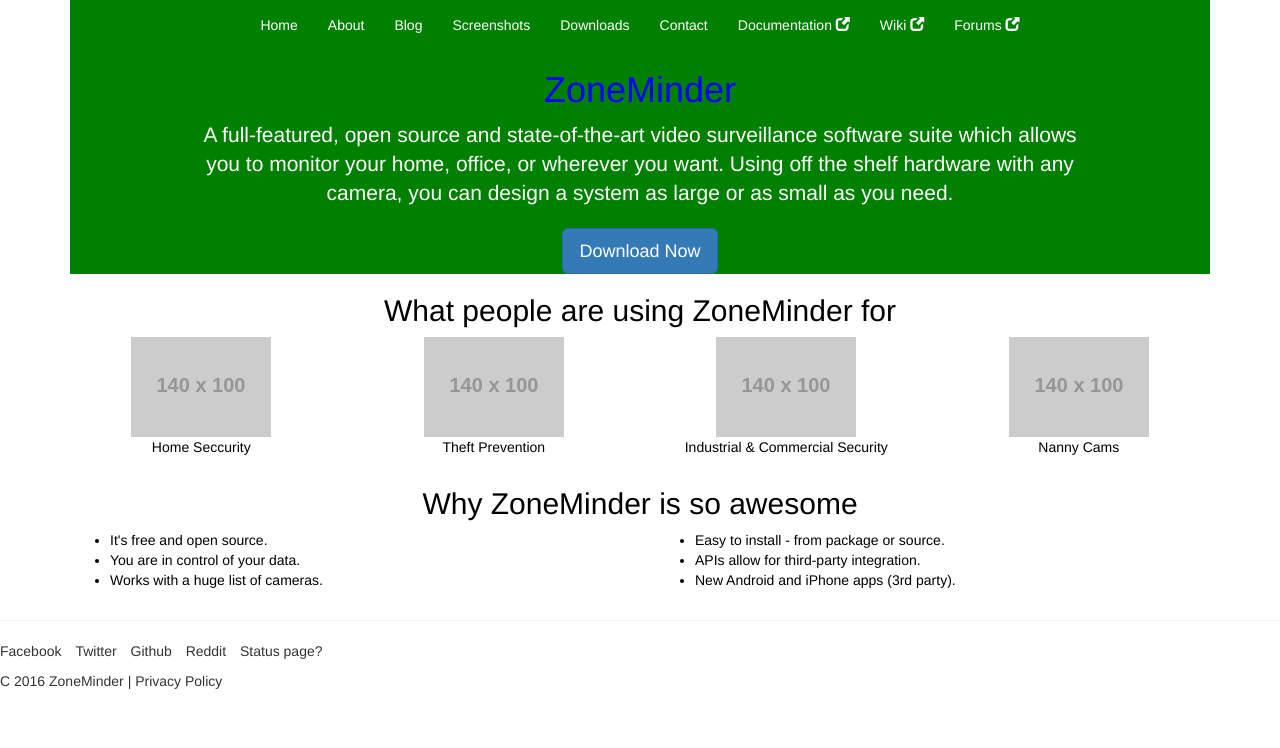
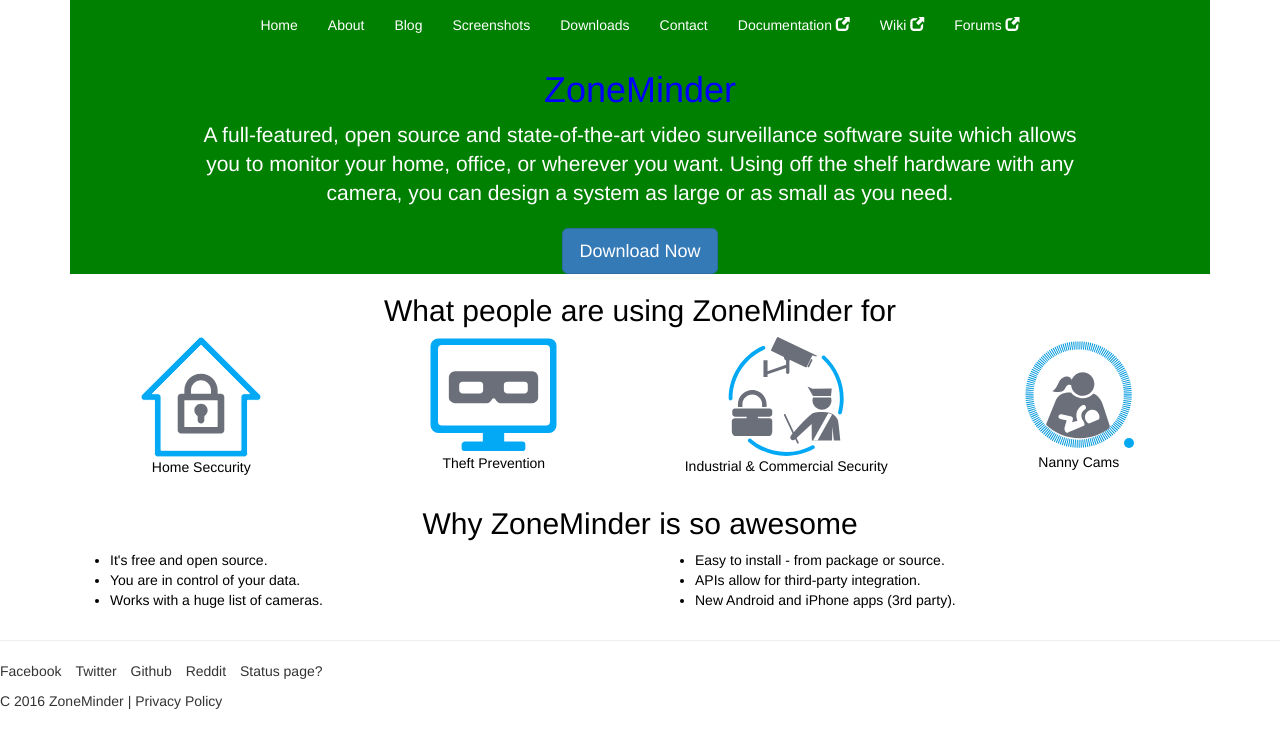
Before and after one commit to ZoneMinder/zoneminder.github.io, a Jekyll site: the page built from index.html, in a window 1280 px wide. Shown: the top 748 px of the page. Built offline with Jekyll 4.4.1, drawn with Linux system fonts in a browser that asks for light colours; nearby versions of some CDN libraries; comment, search, counter and statistics services are not loaded.

Commit message:
Fix grid layout on homepage for small screens

```diff
--- a/index.html
+++ b/index.html
@@ -49,20 +49,20 @@ permalink: /
 	<h2>What people are using ZoneMinder for</h2>
 
 	<div class="row">
-		<div class="col-md-3">
-			<img src="http://placehold.it/140x100" alt="Home Security" />
+		<div class="col-sm-3">
+			<img src="/images/SVGs/Home_Security.svg" alt="Home Security" />
 			<p>Home Seccurity</p>
 		</div>
-		<div class="col-md-3">
-			<img src="http://placehold.it/140x100" alt="Theft Prevention" />
+		<div class="col-sm-3">
+			<img src="/images/SVGs/Theft_Prevention.svg" alt="Theft Prevention" />
 			<p>Theft Prevention</p>
 		</div>
-		<div class="col-md-3">
-			<img src="http://placehold.it/140x100" alt="Industrial &amp; Commercial Security" />
+		<div class="col-sm-3">
+			<img src="/images/SVGs/Industrial_and_Commercial_Security.svg" alt="Industrial &amp; Commercial Security" />
 			<p>Industrial &amp; Commercial Security</p>
 		</div>
-		<div class="col-md-3">
-			<img src="http://placehold.it/140x100" "Nanny Cams" />
+		<div class="col-sm-3">
+			<img src="/images/SVGs/Nanny_Cams.svg" alt="Nanny Cams" />
 			<p>Nanny Cams</p>
 		</div>
 	</div>
@@ -70,7 +70,7 @@ permalink: /
 	<h2>Why ZoneMinder is so awesome</h2>
 
 	<div class="row">
-		<div class="col-md-6">
+		<div class="col-sm-6">
 				<ul>
 					<li>It's free and open source.</li>
 					<li>You are in control of your data.</li>
@@ -78,7 +78,7 @@ permalink: /
 				</ul>
 		</div>
 
-		<div class="col-md-6">
+		<div class="col-sm-6">
 				<ul>
 					<li>Easy to install - from package or source.</li>
 					<li>APIs allow for third-party integration.</li>
```
